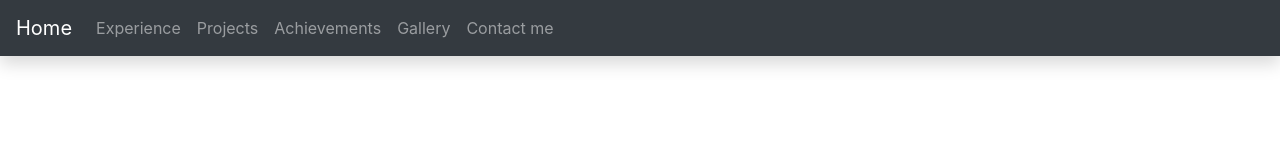
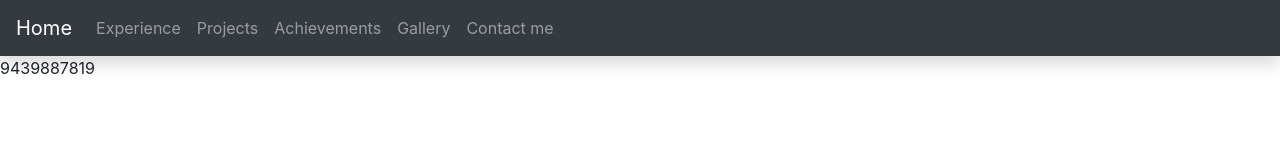
Before and after one commit to KoushikSahu/Portfolio-Website, a React (Create React App) app: page /Portfolio-Website/contact in a window 1280 px wide. Shown: the top 160 px of the page. Built offline with nearby package versions, Linux system fonts and the light colour scheme.

Commit message:
route correction, route testing

```diff
--- /dev/null
+++ b/src/components/Contact.js
@@ -0,0 +1,11 @@
+import React from 'react'
+
+function Contact() {
+    return (
+        <div>
+            9439887819
+        </div>
+    )
+}
+
+export default Contact
--- a/src/components/Root.js
+++ b/src/components/Root.js
@@ -1,6 +1,7 @@
 import React from 'react'
 import TopBar from './TopBar'
 import Intro from './Intro.js'
+import Contact from './Contact.js'
 import { BrowserRouter as Router, Switch, Route } from 'react-router-dom'
 
 function Root() {
@@ -10,6 +11,7 @@ function Root() {
                 <TopBar />
                 <Switch>
                     <Route path="/Portfolio-Website/" exact component={Intro} />
+                    <Route path="/Portfolio-Website/contact" component={Contact} />
                 </Switch>
             </div>
         </Router>
--- a/src/components/TopBar.js
+++ b/src/components/TopBar.js
@@ -1,6 +1,5 @@
 import React from 'react'
-import {Navbar, Nav} from 'react-bootstrap'
-import {Link} from 'react-router-dom'
+import { Navbar, Nav } from 'react-bootstrap'
 
 function TopBar() {
     var options = ["Experience", "Projects", "Achievements", "Gallery", "Contact me"]
@@ -8,13 +7,15 @@ function TopBar() {
     return (
         <div>
             <Navbar bg="dark" variant="dark" expand="sm" className="shadow">
-                <Link to='/Portfolio-Website/'><Navbar.Brand href=".">Home</Navbar.Brand></Link>
+                <Navbar.Brand href=".">Home</Navbar.Brand>
                 <Navbar.Toggle aria-controls="basic-navbar-nav"></Navbar.Toggle>
                 <Navbar.Collapse id="basic-navbar-nav">
                     <Nav className="mr-auto">
-                        {options.map((value, key)=>{
-                            return <Nav.Link href="." key={key}>{value}</Nav.Link>;
-                        })}
+                        <Nav.Link>{options[0]}</Nav.Link>
+                        <Nav.Link>{options[1]}</Nav.Link>
+                        <Nav.Link>{options[2]}</Nav.Link>
+                        <Nav.Link>{options[3]}</Nav.Link>
+                        <Nav.Link href="./contact">{options[4]}</Nav.Link>
                     </Nav>
                 </Navbar.Collapse>
             </Navbar>
```
